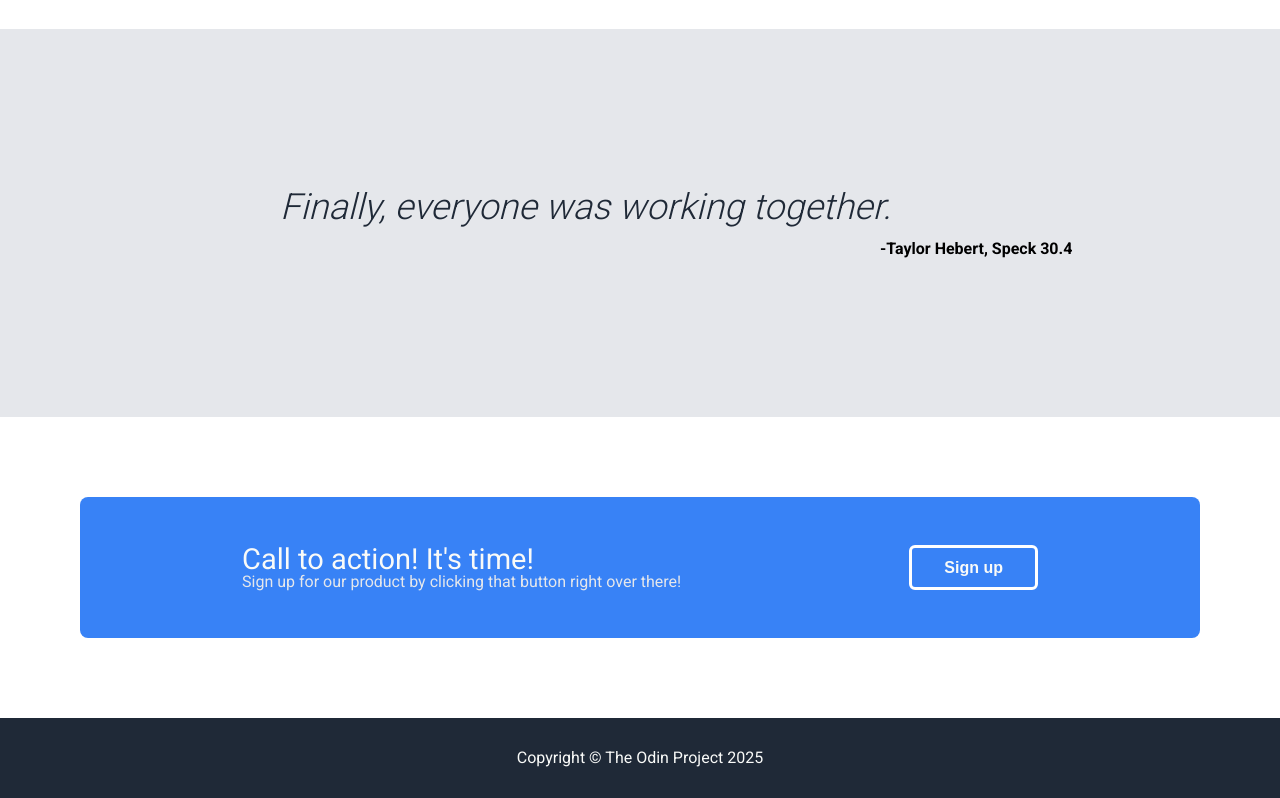
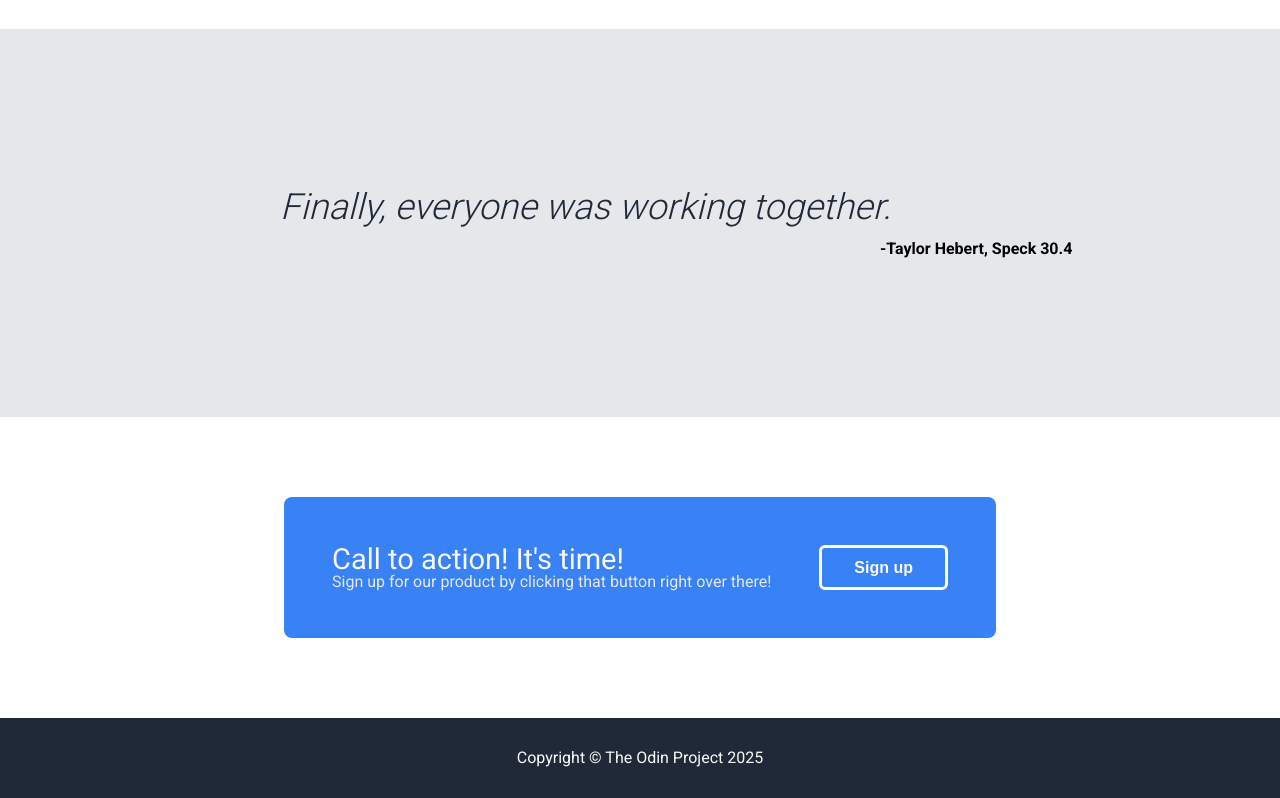
Before and after one commit to Soljira/generic-landing-page, a plain HTML site: page src/index.html in a window 1280 px wide. Shown: the part 829-1627 px from the top of the page. Drawn offline with Linux system fonts and the light colour scheme.

Commit message:
fix: resize call-action-card

```diff
--- a/assets/styles/style.css
+++ b/assets/styles/style.css
@@ -165,14 +165,16 @@ header a,
 .call-to-action {
     padding-top: 5rem;
     padding-bottom: 5rem;
+    display: flex;
+    justify-content: center;
 }
 
 .call-to-action > div {
     display: flex;
-    justify-content: space-around;
     padding: 3rem;
     border-radius: 0.5em;
     flex-wrap: wrap;
+    gap: 3em;
 }
 
 .call-to-action h4 {
```
